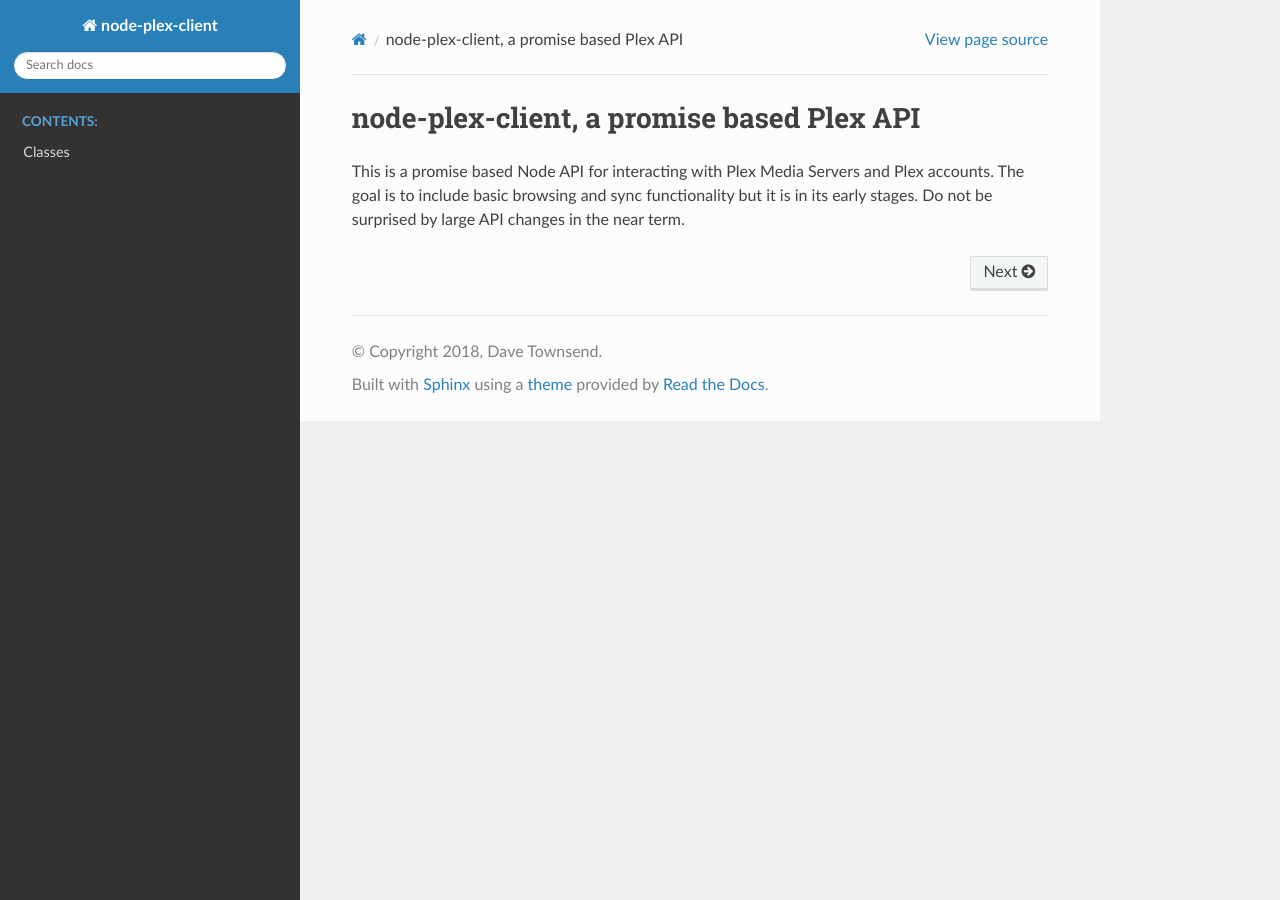
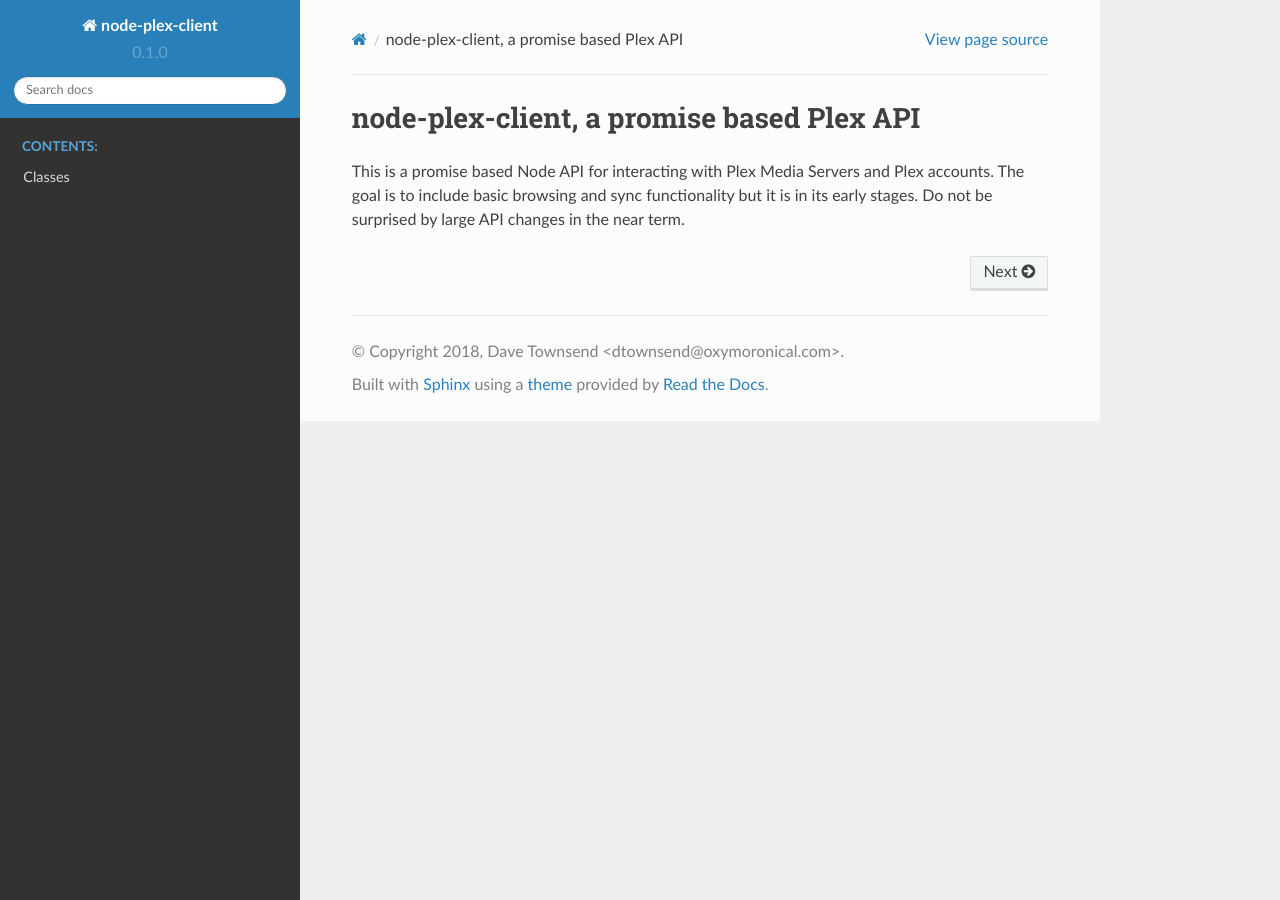
Before and after one commit to Mossop/node-plex-client, a Sphinx documentation site: the page built from docs/index.rst, in a window 1280 px wide. Built offline with Sphinx 7.4.7 and the Read the Docs theme 2.0.0, drawn with Linux system fonts in a browser that asks for light colours; part of the change alters nothing that is shown.

```diff
--- a/docs/conf.py
+++ b/docs/conf.py
@@ -5,6 +5,13 @@
 # This file does only contain a selection of the most common options. For a
 # full list see the documentation:
 # http://www.sphinx-doc.org/en/master/config
+
+import os
+import json
+
+package_path = os.path.join(os.path.abspath('..'), 'package.json')
+f = open(package_path, 'r')
+package = json.loads(f.read())
 
 # -- Path setup --------------------------------------------------------------
 
@@ -19,14 +26,14 @@
 
 # -- Project information -----------------------------------------------------
 
-project = u'node-plex-client'
-copyright = u'2018, Dave Townsend'
-author = u'Dave Townsend'
+project = package['name']
+author = package['author']
+copyright = u"2018, %s" % author
 
 # The short X.Y version
-version = u''
+version = package['version']
 # The full version, including alpha/beta/rc tags
-release = u'0.1.0'
+release = package['version']
 
 
 # -- General configuration ---------------------------------------------------
--- a/package.json
+++ b/package.json
@@ -1,5 +1,5 @@
 {
-  "name": "plex-client",
+  "name": "node-plex-client",
   "version": "0.1.0",
   "description": "APIs for a client application to access Plex media servers.",
   "main": "index.js",
```
